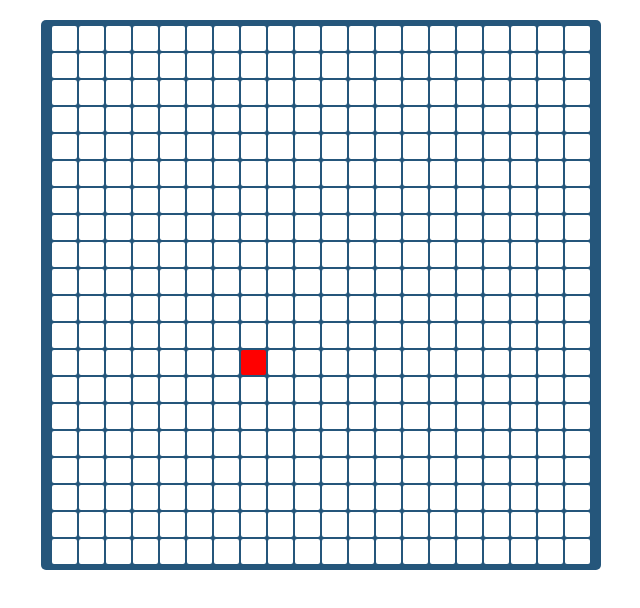
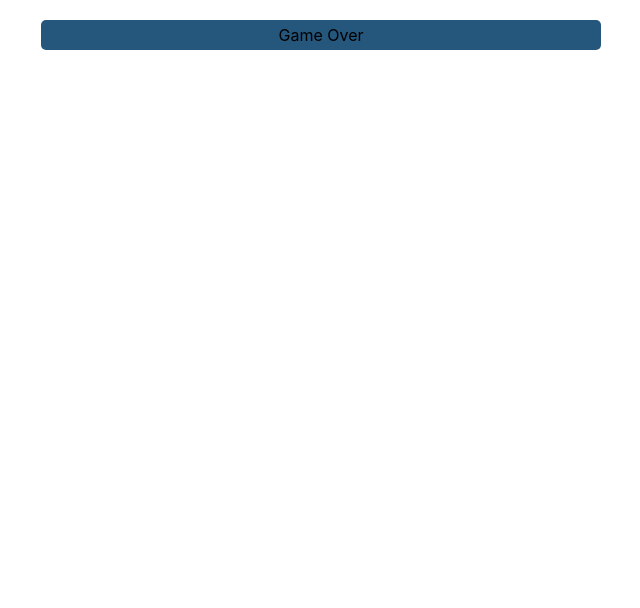
Before and after one commit to wizardone/snake, a React (Create React App) app: page / in a window 1280 px wide. Shown: the top 608 px of the page, without its empty margins (319-959 px from the left). Built offline with nearby package versions, Linux system fonts and the light colour scheme.

Commit message:
eat the apple

```diff
--- a/src/App.tsx
+++ b/src/App.tsx
@@ -6,12 +6,11 @@ export type coordinates = {
 	x: number;
 	y: number;
 }
+export const MAX = 20
+export const MIN = 1
+export const MOVE_SPEED = 500
 
 export const App: React.FC = () => {
-
-	const MAX = 20
-	const MIN = 1
-	const MOVE_SPEED = 200
 
 	let initialCoordinates: coordinates = {
 		x: 0,
--- a/src/Board.tsx
+++ b/src/Board.tsx
@@ -1,5 +1,6 @@
 import React from 'react';
 import './Board.css';
+import { MAX, MIN } from './App';
 import { Cell, CellProps } from './Cell';
 
 type coordinates = {
@@ -14,8 +15,10 @@ type BoardProps = {
 }
 
 type BoardState = {
+	apple: coordinates
 	snake: coordinates
 	direction: string
+	gameOver: boolean
 }
 
 const TOTAL_CELLS: number = 400
@@ -28,8 +31,10 @@ const KEY_DIRECTIONS: any = {
 
 export default class Board extends React.Component<BoardProps, BoardState> {
 	state: BoardState = {
+		apple: this.props.appleCoordinates,
 		snake: this.props.snakeCoordinates,
-		direction: "LEFT"
+		direction: "LEFT",
+		gameOver: false
 	}
 
 	componentDidMount() {
@@ -62,7 +67,34 @@ export default class Board extends React.Component<BoardProps, BoardState> {
 		} else if(this.state.direction === 'DOWN') {
 			newCoordinates = { x: snakeX, y: snakeY - 1}
 		}
+
+		if(this.checkHitWall(newCoordinates))
+			this.setState({...this.state, ...{gameOver: true}})
+		if(this.checkHitApple(newCoordinates))
+			this.setState({...this.state, ...{apple: this.generateAppleCoordinates()}})
+
 	  this.setState({...this.state, ...{snake: newCoordinates}})
+	}
+
+	checkHitWall = (newCoordinates: coordinates): boolean => {
+		if(newCoordinates.x > MAX || newCoordinates.x < MIN || newCoordinates.y > MAX || newCoordinates.y < MIN) {
+			return true
+		}
+		return false
+	}
+
+	checkHitApple = (newCoordinates: coordinates): boolean => {
+		if(newCoordinates.x === this.state.apple.x && newCoordinates.y === this.state.apple.y) {
+			return true
+		}
+		return false
+	}
+
+	generateAppleCoordinates = (): coordinates => {
+		return {
+			x: Math.floor(Math.random() * (MAX - MIN) + MIN),
+			y: Math.floor(Math.random() * (MAX - MIN) + MIN)
+		}
 	}
 
 	renderCells = () => {
@@ -71,7 +103,7 @@ export default class Board extends React.Component<BoardProps, BoardState> {
     	let x: number = i % 20
     	if(x === 0) x = 20
     	let y: number = Math.ceil(i / 20)
-    	if(this.props.appleCoordinates.x === x && this.props.appleCoordinates.y === y) {
+    	if(this.state.apple.x === x && this.state.apple.y === y) {
 				cells.push(<Cell key={i} x={x} y={y} apple={true} />)
     	} else if(this.state.snake.x === x && this.state.snake.y === y) {
 				cells.push(<Cell key={i} x={x} y={y} snake={true}/>)
@@ -82,10 +114,14 @@ export default class Board extends React.Component<BoardProps, BoardState> {
   	return cells
 	}
 
+	renderGameOver = () => {
+		return <div>Game Over</div>
+	}
+
 	render() {
 		return (
 			<div className="board">
-				{this.renderCells()}
+				{this.state.gameOver ? this.renderGameOver() : this.renderCells()}
     	</div>
 		)
 	}
```
